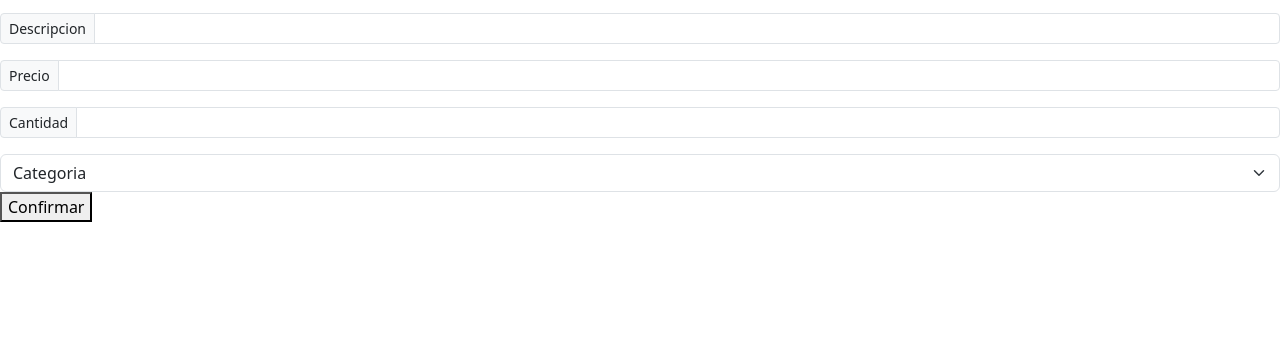
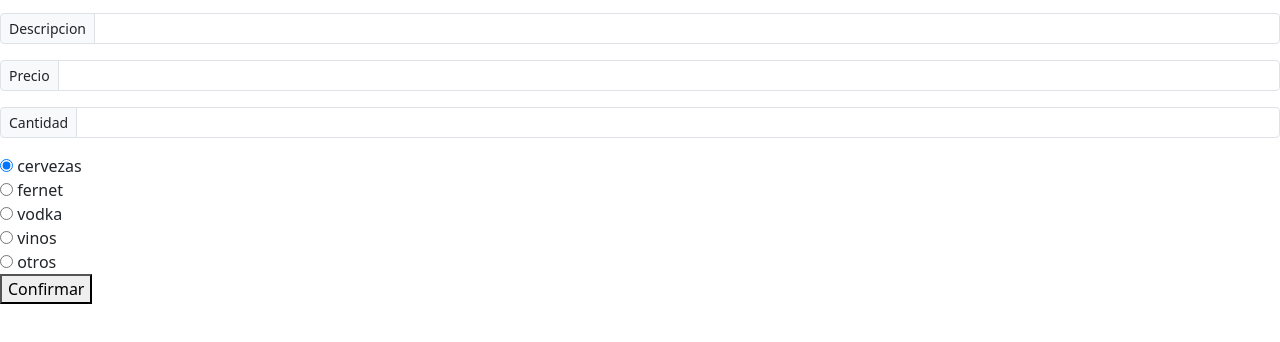
Before and after one commit to Gpanelli3/sistema-de-ventas, a plain HTML site: page templates/productos.html in a window 1280 px wide. Shown: the part 136-478 px from the top of the page. Drawn offline with nearby package versions, Linux system fonts and the light colour scheme.

Commit message:
'falta-diseno'

```diff
--- a/templates/productos.html
+++ b/templates/productos.html
@@ -54,13 +54,14 @@
             <input type="number" name="cantidad" id="cantidad" class="form-control" aria-label="Sizing example input" aria-describedby="inputGroup-sizing-sm" >
           </div>
 
-          <select class="form-select" aria-label="Default select example">
-            <option selected>Categoria</option>
-            <option value="5" name="categoria" id="categoria">Cervezas</option>
-            <option value="6" name="categoria" id="categoria">Fernet</option>
-            <option value="7" name="categoria" id="categoria">Vodka</option>
-            <option value="8" name="categoria" id="categoria">Vinos</option>
-          </select>
+
+          <input type="radio" name="categoria" value="5" checked> cervezas<br>
+          <input type="radio" name="categoria" value="6"> fernet<br>
+          <input type="radio" name="categoria" value="7"> vodka<br>
+          <input type="radio" name="categoria" value="8"> vinos<br>
+          <input type="radio" name="categoria" value="9"> otros<br>
+
+
 
 
 
```
